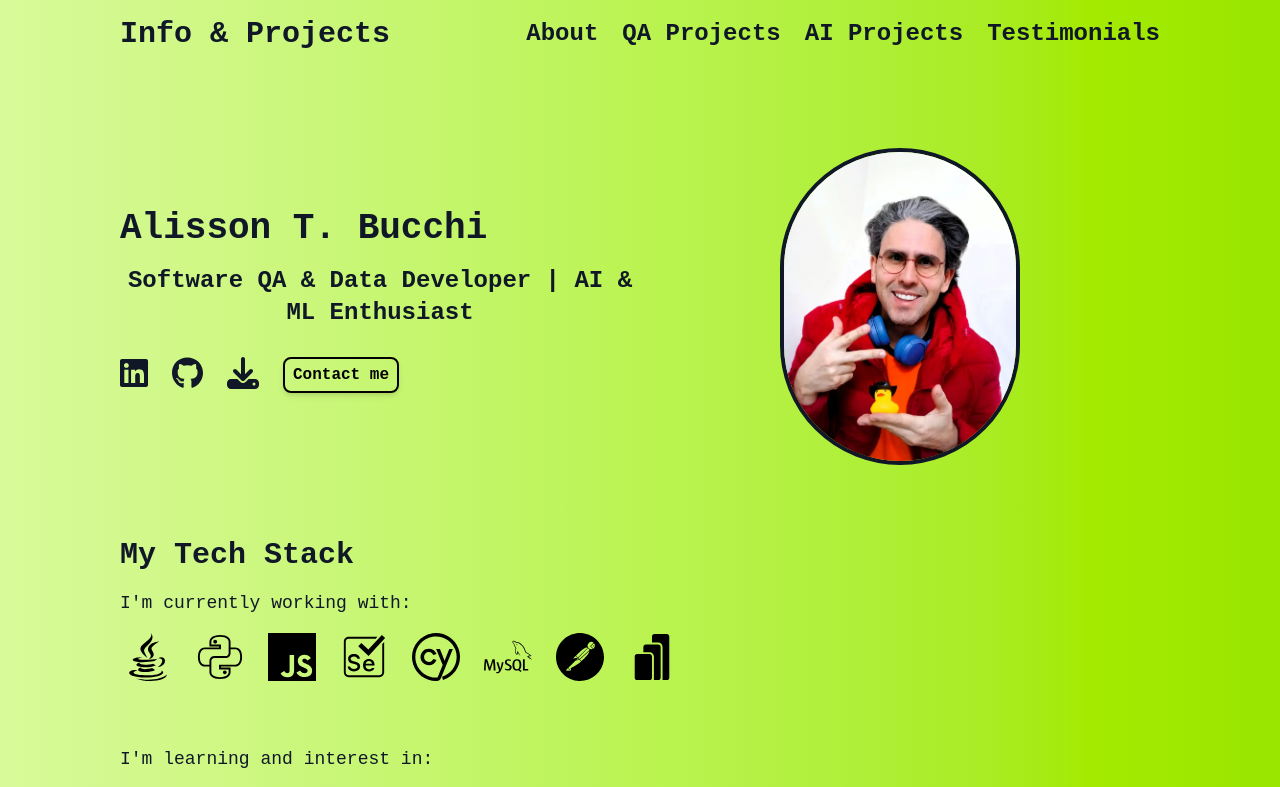
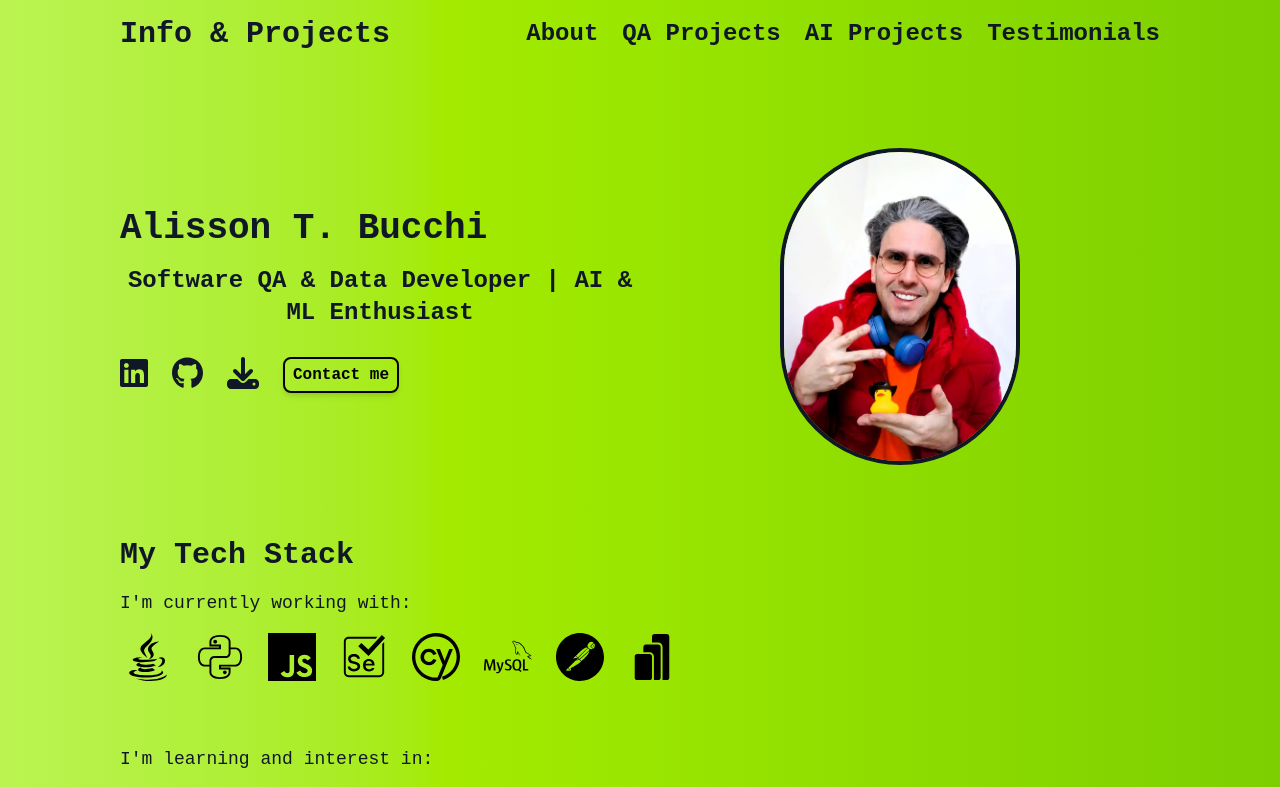
Before and after one commit to alisson-t-bucchi/portfolio-react-js, a React (Vite) app: page / in a window 1280 px wide. Shown: the top 787 px of the page. Built offline with nearby package versions, Linux system fonts and the light colour scheme; a web font is replaced by a local one.

Commit message:
bg gray and border

```diff
--- a/src/App.jsx
+++ b/src/App.jsx
@@ -14,7 +14,7 @@ const heroSection = {
 
 function App() {
   return (
-    <main className="px-4 text-gray-900 bg-gradient-to-r from-lime-200 via-lime-300 to-lime-400 lg:px-30">
+    <main className="px-4 text-gray-900 bg-gradient-to-r from-lime-300 via-lime-400 to-lime-500 lg:px-30">
       <Layout>
 
         <HeroSection content={heroSection} />
```
